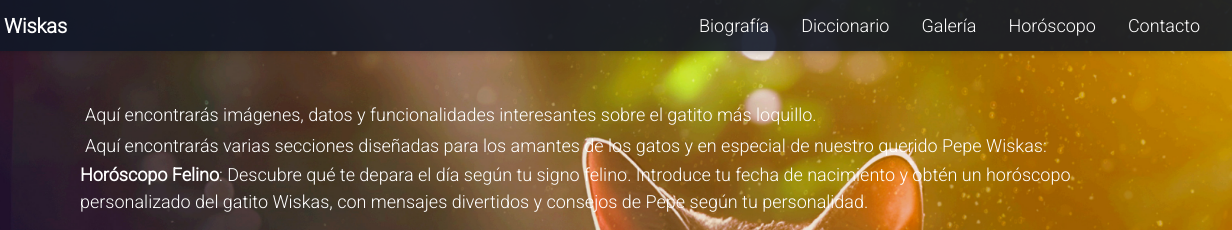
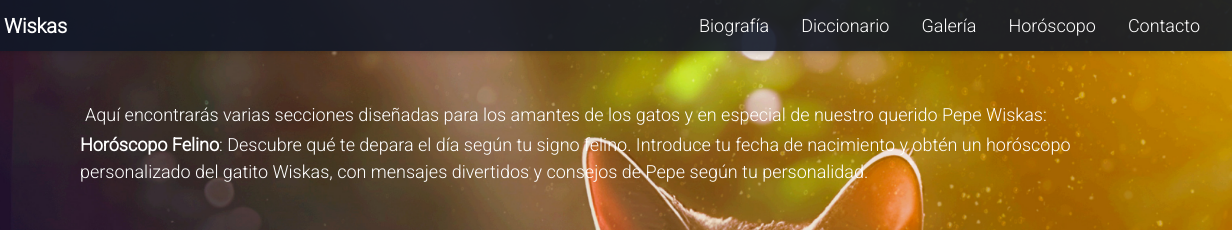
Before and after one commit to matiasnavarrete117/webwiskas.github.io, a website: page index.html in a window 1280 px wide. Shown: the top 230 px of the page, 48-1280 px from the left. Drawn offline with nearby package versions, Linux system fonts and the light colour scheme.

```diff
--- a/index.html
+++ b/index.html
@@ -55,8 +55,6 @@
 
     <main>
         <div class="contenido_texto">
-            <p>Aquí encontrarás imágenes, datos y funcionalidades interesantes sobre el gatito más loquillo.</p>
-
             <div class="features">
                 <p>Aquí encontrarás varias secciones diseñadas para los amantes de los gatos y en especial de nuestro querido Pepe Wiskas:</p>
 
```
Also changed, not shown: piscis.jpeg (added).
